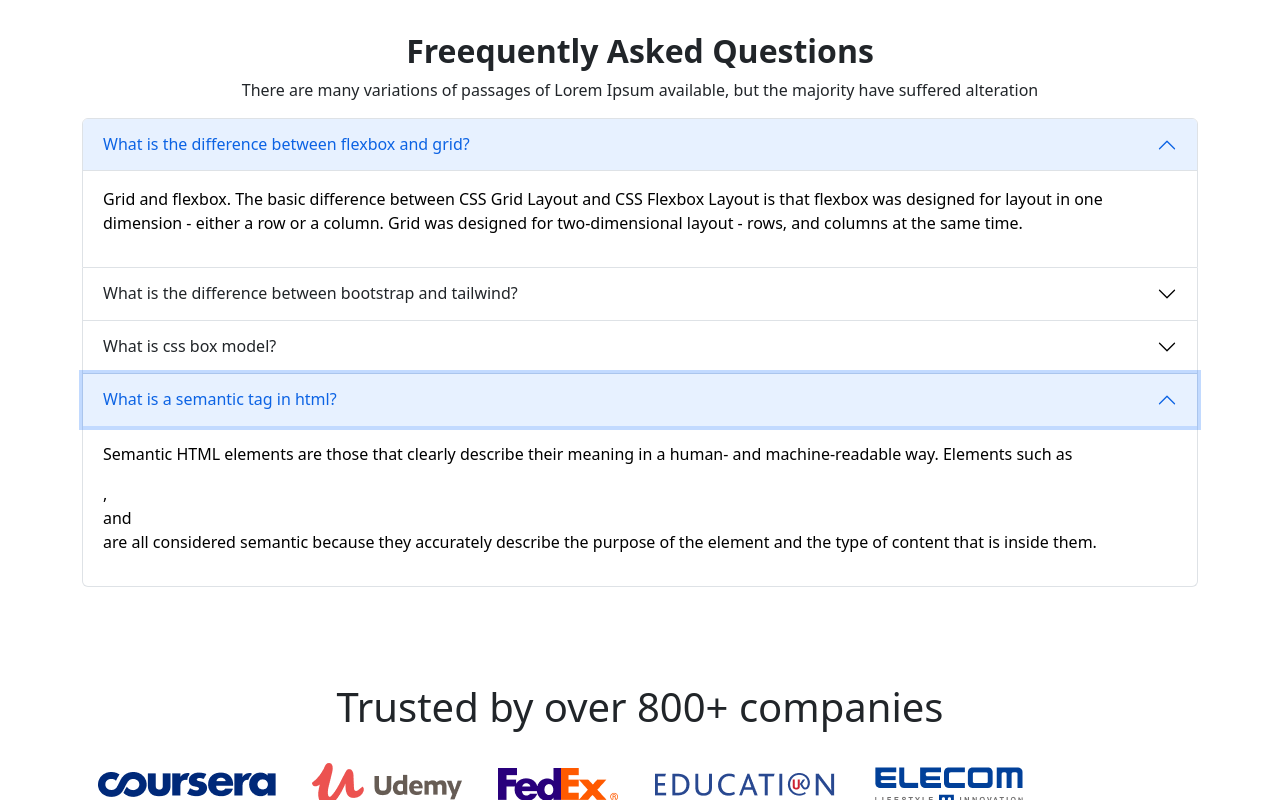
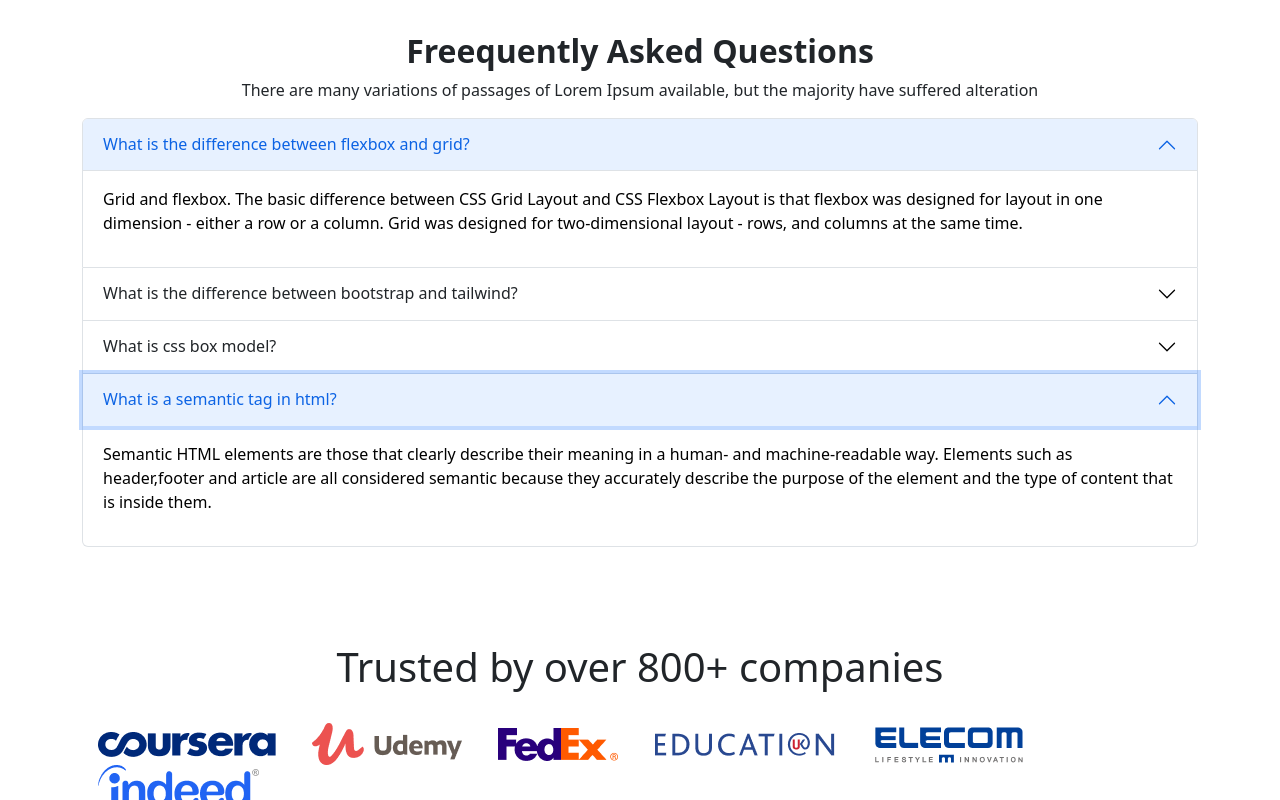
Before and after one commit to MannanDewan06/assignment-03, a plain HTML site: page index.html in a window 1280 px wide. Both pictures are taken after a click on the button "What is a semantic tag in html?". Shown: the part 2075-2875 px from the top of the page. Drawn offline with nearby package versions, Linux system fonts and the light colour scheme; files that its build step writes are made by us from their sources.

Commit message:
axxordion fixed

```diff
--- a/index.html
+++ b/index.html
@@ -320,7 +320,7 @@
             </h2>
             <div id="panelsStayOpen-collapseFour" class="accordion-collapse collapse" aria-labelledby="panelsStayOpen-headingFour">
               <div class="accordion-body">
-                <p>Semantic HTML elements are those that clearly describe their meaning in a human- and machine-readable way. Elements such as <header> , <footer> and <article> are all considered semantic because they accurately describe the purpose of the element and the type of content that is inside them.</p>
+                <p>Semantic HTML elements are those that clearly describe their meaning in a human- and machine-readable way. Elements such as header,footer and article are all considered semantic because they accurately describe the purpose of the element and the type of content that is inside them.</p>
               </div>
             </div>
           </div>
```
